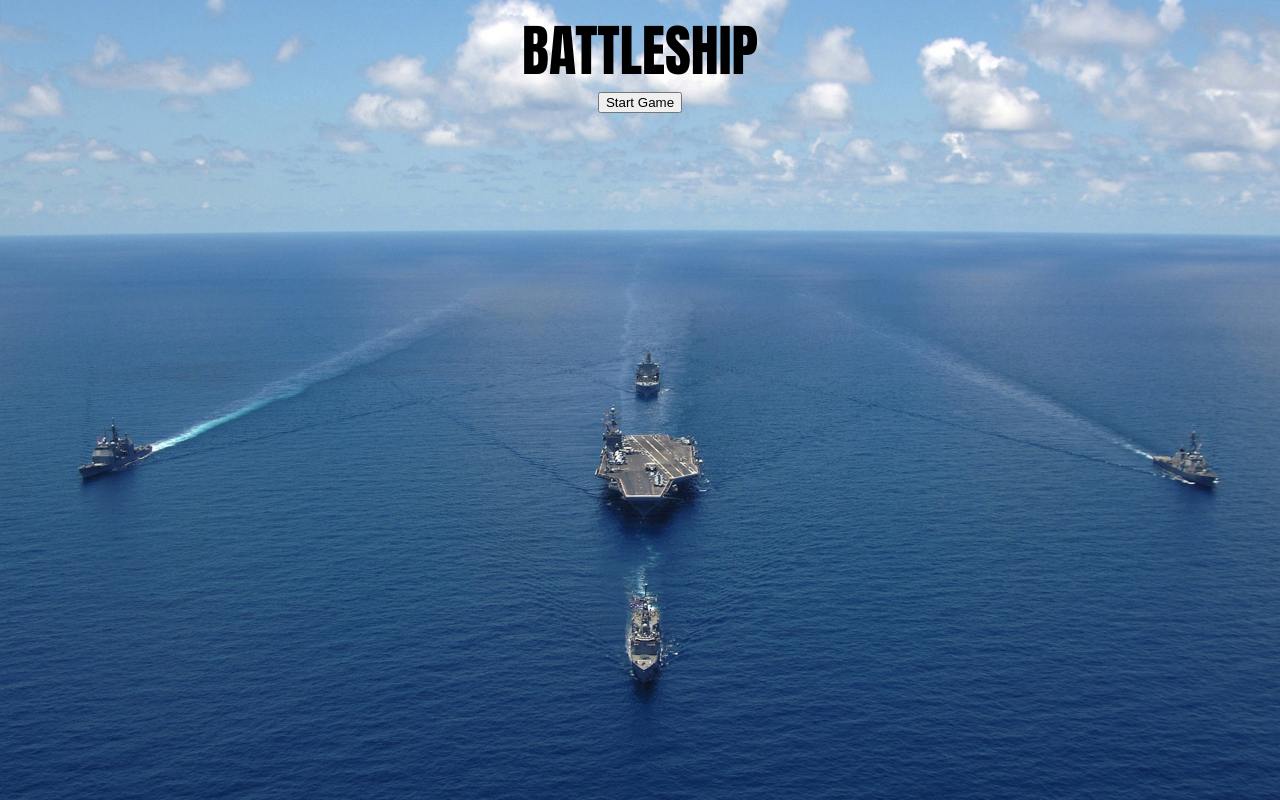
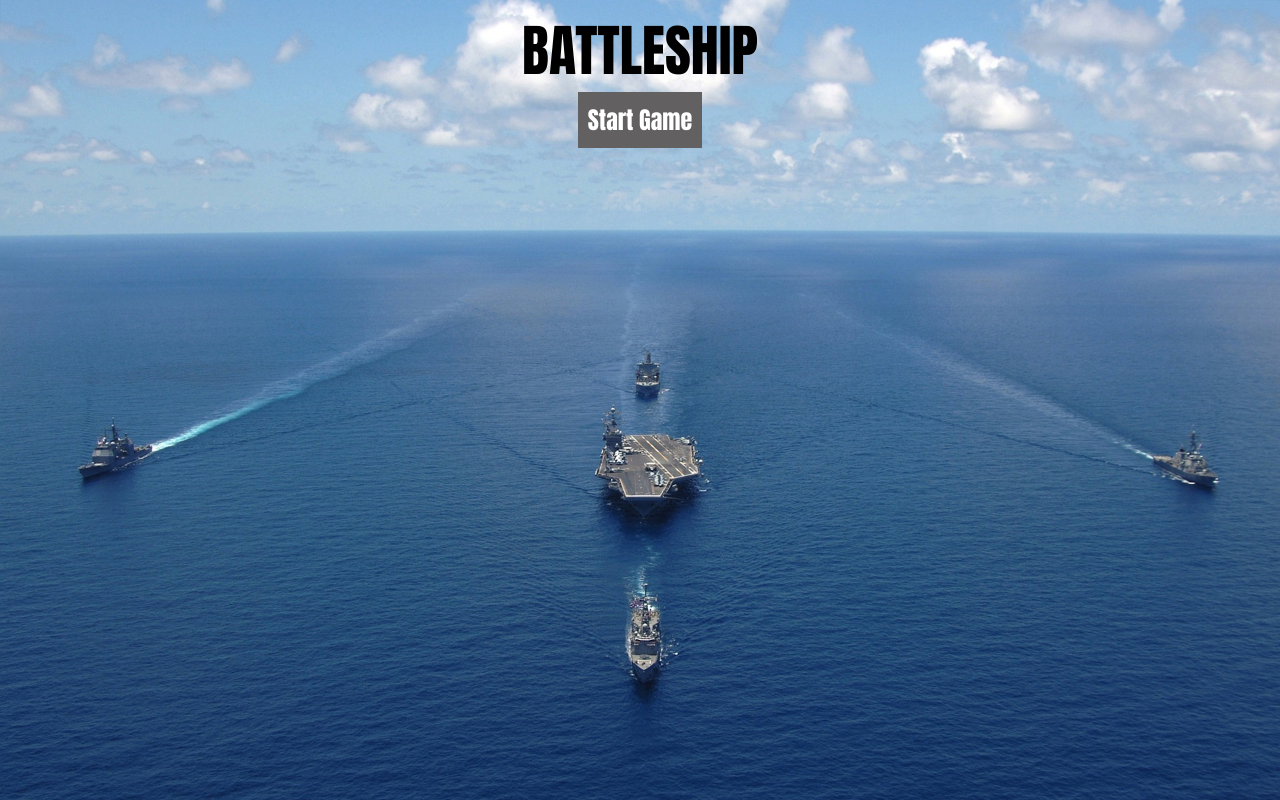
Before and after one commit to eascodes/battleship, a website built with webpack: page dist/index.html in a window 1280 px wide. Built offline with nearby package versions, Linux system fonts and the light colour scheme.

Commit message:
Add CSS formatting

```diff
--- a/src/style.css
+++ b/src/style.css
@@ -19,6 +19,22 @@ body {
     align-items: center;
 }
 
+button {
+    background-color: rgb(98, 96, 96);
+    border: none;
+    color: white;
+    padding: 10px;
+    text-align: center;
+    text-decoration: none;
+    display: inline-block;
+    font-family: 'Anton';
+    font-size: 1.5rem;
+}
+
+button:hover {
+    background-color: rgb(197, 115, 9);
+}
+
 h1 {
     margin: 0;
     font-size: 3.5rem;
@@ -30,13 +46,6 @@ h1 {
         "header header"
         "player1 player2";
 }
-
-/*
-.grid-header1,
-.grid-header2 {
-    display: flex;
-    justify-content: center;
-}*/
 
 h3 {
     font-size: 1.75rem;
@@ -75,7 +84,7 @@ h3 {
 }
 
 .square.active:hover {
-    background-color: green
+    background-color: rgb(197, 115, 9);
 }
 
 .ship {
@@ -91,7 +100,7 @@ h3 {
 }
 
 .hit-miss {
-    background-color: blue;
+    background-color: rgba(0, 0, 0, 0);
 }
 
 .test {
```
